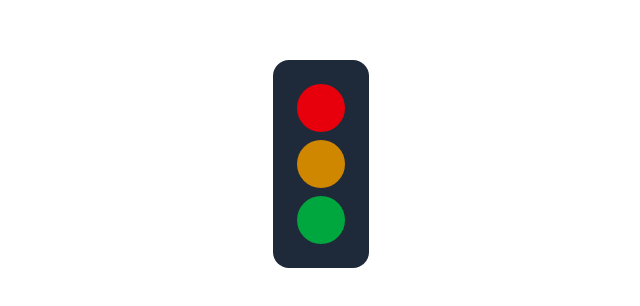
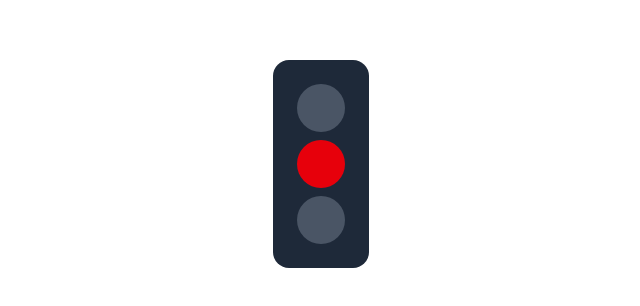
Before and after one commit to taskeen-mustafa786/exam-f, a React (Vite) app in the folder final/: page / in a window 1280 px wide. Shown: the part 236-542 px from the top of the page, without its empty margins (319-959 px from the left). Built offline with nearby package versions, Linux system fonts and the light colour scheme.

Commit message:
Implemented light cycle logic

```diff
--- a/final/src/App.jsx
+++ b/final/src/App.jsx
@@ -31,9 +31,9 @@ function App() {
   return (
     <>
       <div className='bg-gray-800 p-4 rounded-2xl'>
-        <div className={`bg-red-600 rounded-full h-12 w-12 p-2 m-2 `}></div>
-        <div className={`bg-yellow-600 rounded-full h-12 w-12 p-2 m-2 `}></div>
-        <div className={`bg-green-600 rounded-full h-12 w-12 p-2 m-2 `}></div>
+        <div className={` rounded-full h-12 w-12 p-2 m-2 ${count==1?'bg-red-600':'bg-gray-600'}`}></div>
+        <div className={` rounded-full h-12 w-12 p-2 m-2 ${count==2?'bg-red-600':'bg-gray-600'}`}></div>
+        <div className={` rounded-full h-12 w-12 p-2 m-2 ${count==3?'bg-red-600':'bg-gray-600'} `}></div>
       </div>
     </>
   )
```
